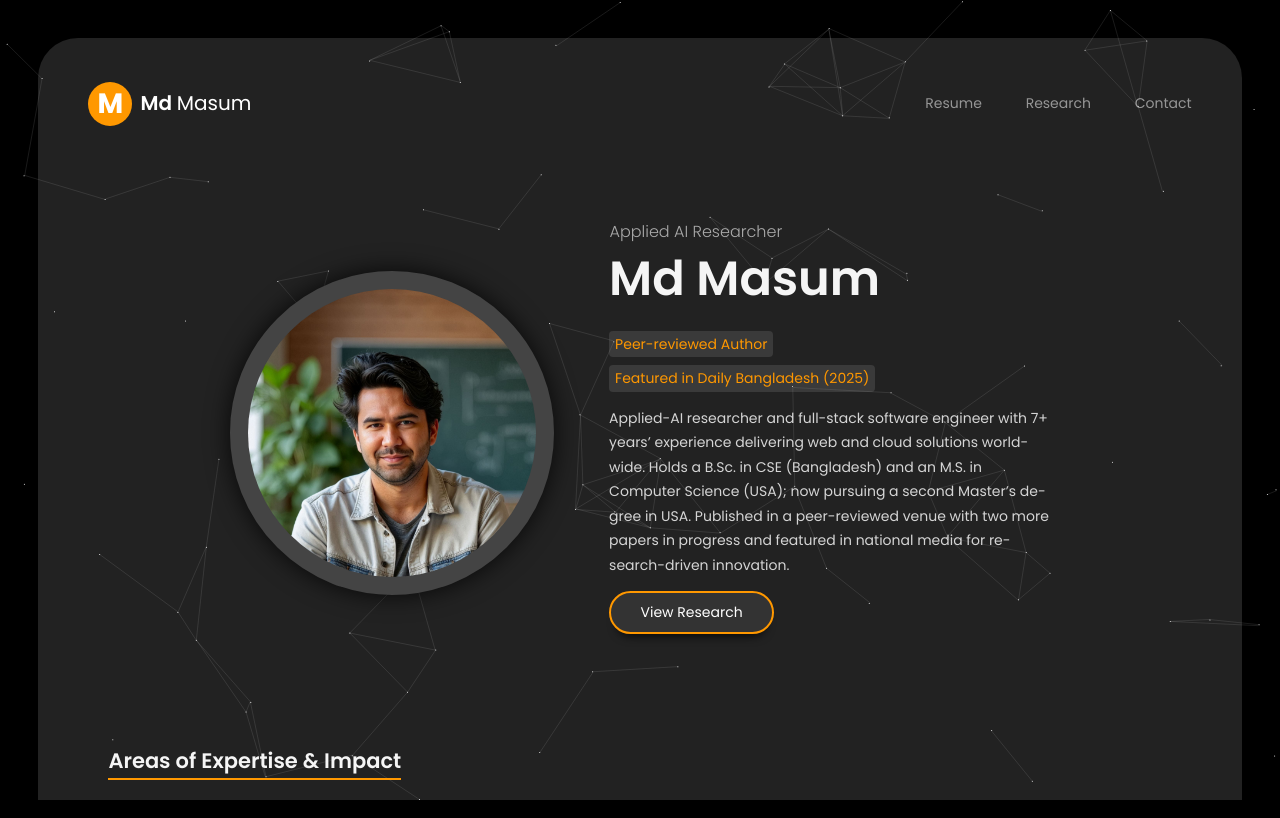
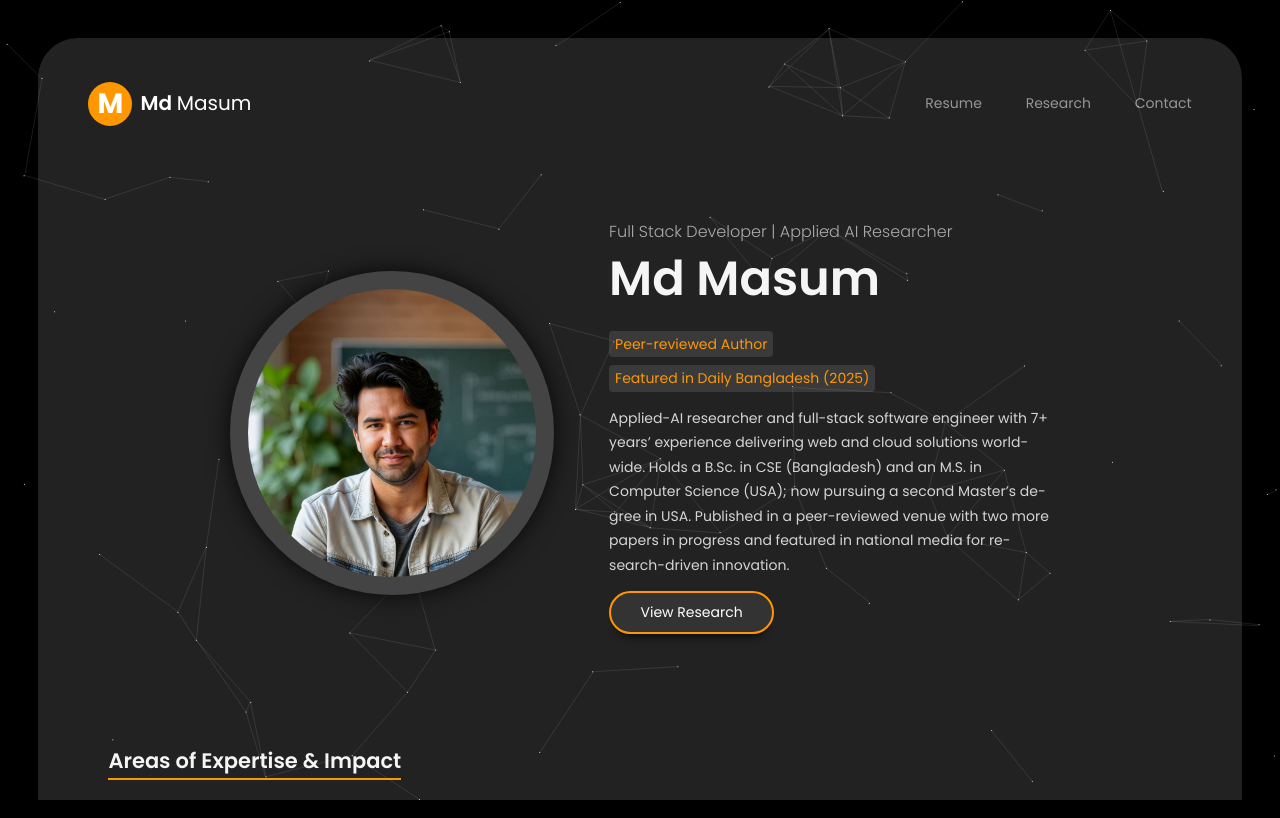
Before and after one commit to mdmasumwork/mdmasumwork.github.io, a plain HTML site: page index.html in a window 1280 px wide. Drawn offline with Linux system fonts and the light colour scheme; some packages are replaced by stand-ins of ours.

Commit message:
header (designation) animation removed

```diff
--- a/index.html
+++ b/index.html
@@ -101,14 +101,8 @@
 
                         <div class="col-sm-12 col-md-7 col-lg-7">
                           <div class="home-text hp-left">
-                            <div class="owl-carousel text-rotation">
-                              <div class="item">
-                                <h4>Full Stack Developer</h4>
-                              </div>
-
-                              <div class="item">
-                                <h4>Applied AI Researcher</h4>
-                              </div>
+                            <div>
+                                <h4>Full Stack Developer | Applied AI Researcher</h4>
                             </div>
 
                             <h1>Md Masum</h1>
```
